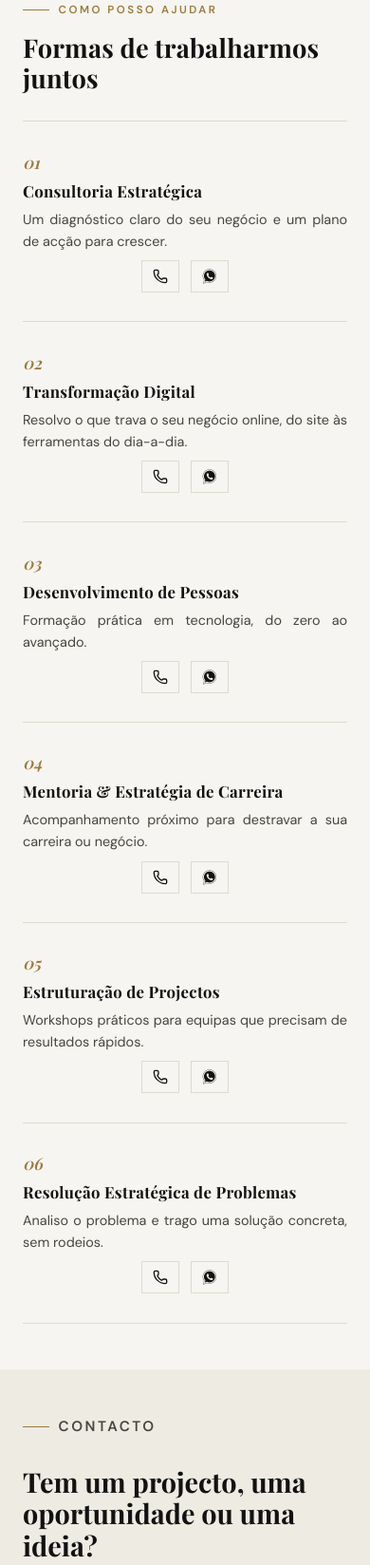
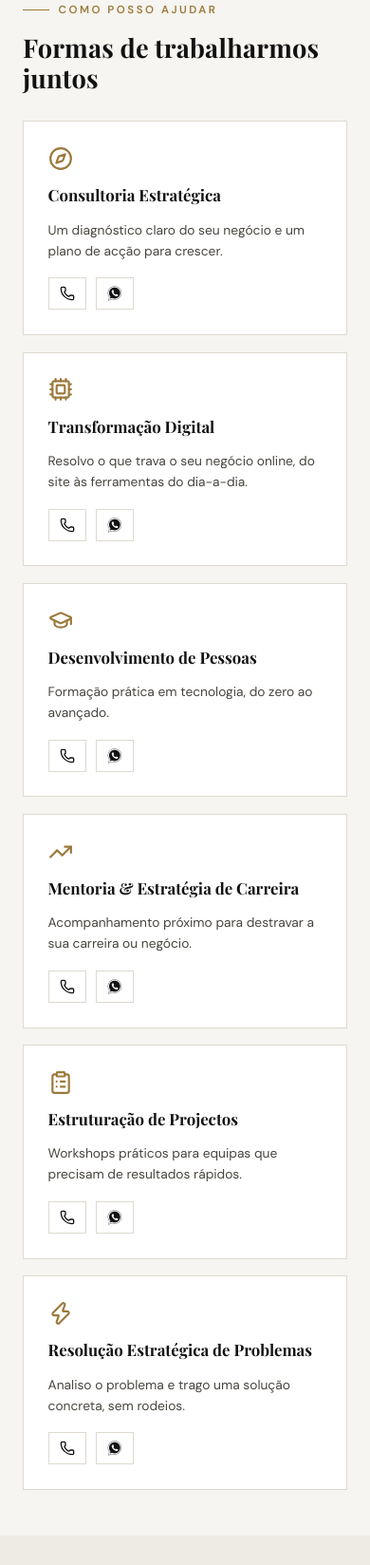
Before and after one commit to FredsonGotKeys/DIA7, a plain HTML site: page index.html in a window 390 px wide. Shown: the part 9440-11088 px from the top of the page at 95% size. Drawn offline with nearby package versions, Linux system fonts and the light colour scheme; a web font is replaced by a local one.

Commit message:
Moderniza secção de serviços, rodapé e adiciona glow dourado no hero (#23)
"O que faço" passa de lista de linhas para uma grelha de cards com
ícone, título e descrição (3 por linha em ecrãs largos), mantendo
contacto directo por chamada/WhatsApp em cada card.

O rodapé passa a ter três grupos — links rápidos, copyright e redes
sociais — em vez de apenas copyright e um link, usando os mesmos
ícones já existentes na secção de Presença Digital.

Adiciona um brilho dourado subtil por trás da foto do hero em ecrãs
grandes (≥900px), onde a foto já aparece ao lado do texto, usando as
mesmas cores douradas do site (sem roxo, sem gradiente exagerado).
Não aparece em mobile, onde a foto é o fundo do hero.


Claude-Session: https://claude.ai/code/session_0174u6W9GAKef4gqCUmcRGAT

Co-authored-by: Claude <noreply@anthropic.com>

```diff
--- a/index.html
+++ b/index.html
@@ -475,6 +475,15 @@
     }
 
     .hero-photo-wrap::after { display: none; }
+
+    .hero-photo-wrap::before {
+      content: "";
+      position: absolute;
+      inset: -18%;
+      background: radial-gradient(ellipse 58% 52% at 50% 38%, rgba(188,165,115,0.38) 0%, rgba(188,165,115,0.14) 45%, transparent 72%);
+      z-index: -1;
+      pointer-events: none;
+    }
   }
 
   .hero-photo-wrap img,
@@ -778,6 +787,60 @@
   .project-card.detail-body h3 { font-size: 1.6rem; }
 
   .project-card.detail-body p.desc { font-size: 0.95rem; line-height: 1.75; }
+
+  /* ══════════════ SERVIÇOS (cards) ══════════════ */
+  .service-grid {
+    display: grid;
+    gap: 1.1rem;
+  }
+
+  @media (min-width: 700px) {
+    .service-grid { grid-template-columns: repeat(3, 1fr); }
+  }
+
+  .service-card {
+    display: flex;
+    flex-direction: column;
+    gap: 0.9rem;
+    background: var(--card);
+    border: 1px solid var(--line);
+    padding: 1.6rem;
+    transition: border-color 0.18s ease, transform 0.18s ease;
+  }
+
+  .service-card:hover {
+    border-color: var(--accent);
+    transform: translateY(-2px);
+  }
+
+  .service-icon {
+    width: 26px;
+    height: 26px;
+    color: var(--accent);
+  }
+
+  .service-icon svg { width: 100%; height: 100%; }
+
+  .service-card h3 {
+    font-family: var(--serif);
+    font-weight: 700;
+    font-size: 1.05rem;
+    margin: 0;
+  }
+
+  .service-card p {
+    font-size: 0.86rem;
+    line-height: 1.6;
+    color: var(--ink-2);
+    margin: 0;
+    flex: 1;
+  }
+
+  .service-actions {
+    display: flex;
+    gap: 0.6rem;
+    margin-top: 0.2rem;
+  }
 
   /* ══════════════ IMPACTO ══════════════ */
   section.impact {
@@ -1366,12 +1429,43 @@
   .footer-inner {
     display: flex;
     flex-wrap: wrap;
-    justify-content: space-between;
-    gap: 1rem;
+    justify-content: center;
+    align-items: center;
+    gap: 1.25rem;
+    text-align: center;
+  }
+
+  @media (min-width: 700px) {
+    .footer-inner { justify-content: space-between; text-align: left; }
   }
 
   .footer-inner a { color: rgba(246,245,241,0.85); text-decoration: none; }
   .footer-inner a:hover { color: var(--accent-dim); }
+
+  .footer-links {
+    display: flex;
+    flex-wrap: wrap;
+    justify-content: center;
+    gap: 0.9rem 1.3rem;
+    order: 2;
+  }
+
+  .footer-copy { order: 1; white-space: nowrap; }
+
+  .footer-social {
+    display: flex;
+    gap: 0.9rem;
+    order: 3;
+  }
+
+  .footer-social a { display: inline-flex; width: 15px; height: 15px; }
+  .footer-social svg { width: 100%; height: 100%; }
+
+  @media (min-width: 700px) {
+    .footer-copy { order: 2; }
+    .footer-links { order: 1; }
+    .footer-social { order: 3; }
+  }
 </style>
 </head>
 <body>
@@ -1837,75 +1931,63 @@
         <p class="eyebrow">COMO POSSO AJUDAR</p>
         <h2>Formas de trabalharmos juntos</h2>
       </div>
-      <div class="areas-list">
-
-        <div class="area-row reveal">
-          <span class="area-num">01</span>
-          <div>
-            <h3 style="text-transform:none;">Consultoria Estratégica</h3>
+      <div class="service-grid">
+
+        <div class="service-card reveal">
+          <span class="service-icon"><i data-lucide="compass"></i></span>
+          <h3>Consultoria Estratégica</h3>
           <p>Um diagnóstico claro do seu negócio e um plano de acção para crescer.</p>
-          </div>
-          <div style="display:flex; gap:0.7rem; align-self:center;">
+          <div class="service-actions">
             <a class="presence-link" style="padding:0.5rem 0.7rem;" href="tel:+258846283051" aria-label="Ligar sobre Consultoria Estratégica"><span class="icn"><i data-lucide="phone"></i></span></a>
             <a class="presence-link" style="padding:0.5rem 0.7rem;" href="https://wa.me/258846283051?text=Olá%20Fredson%2C%20quero%20saber%20mais%20sobre%20Consultoria%20Estratégica" target="_blank" rel="noopener noreferrer" aria-label="WhatsApp sobre Consultoria Estratégica"><span class="icn"><span class="icon-img" style="--icon-src: url('assets/whatsapp-icon.png')"></span></span></a>
           </div>
         </div>
 
-        <div class="area-row reveal">
-          <span class="area-num">02</span>
-          <div>
-            <h3 style="text-transform:none;">Transformação Digital</h3>
+        <div class="service-card reveal">
+          <span class="service-icon"><i data-lucide="cpu"></i></span>
+          <h3>Transformação Digital</h3>
           <p>Resolvo o que trava o seu negócio online, do site às ferramentas do dia-a-dia.</p>
-          </div>
-          <div style="display:flex; gap:0.7rem; align-self:center;">
+          <div class="service-actions">
             <a class="presence-link" style="padding:0.5rem 0.7rem;" href="tel:+258846283051" aria-label="Ligar sobre Transformação Digital"><span class="icn"><i data-lucide="phone"></i></span></a>
             <a class="presence-link" style="padding:0.5rem 0.7rem;" href="https://wa.me/258846283051?text=Olá%20Fredson%2C%20quero%20saber%20mais%20sobre%20Transformação%20Digital" target="_blank" rel="noopener noreferrer" aria-label="WhatsApp sobre Transformação Digital"><span class="icn"><span class="icon-img" style="--icon-src: url('assets/whatsapp-icon.png')"></span></span></a>
           </div>
         </div>
 
-        <div class="area-row reveal">
-          <span class="area-num">03</span>
-          <div>
-            <h3 style="text-transform:none;">Desenvolvimento de Pessoas</h3>
+        <div class="service-card reveal">
+          <span class="service-icon"><i data-lucide="graduation-cap"></i></span>
+          <h3>Desenvolvimento de Pessoas</h3>
           <p>Formação prática em tecnologia, do zero ao avançado.</p>
-          </div>
-          <div style="display:flex; gap:0.7rem; align-self:center;">
+          <div class="service-actions">
             <a class="presence-link" style="padding:0.5rem 0.7rem;" href="tel:+258846283051" aria-label="Ligar sobre Desenvolvimento de Pessoas"><span class="icn"><i data-lucide="phone"></i></span></a>
             <a class="presence-link" style="padding:0.5rem 0.7rem;" href="https://wa.me/258846283051?text=Olá%20Fredson%2C%20quero%20saber%20mais%20sobre%20Desenvolvimento%20de%20Pessoas" target="_blank" rel="noopener noreferrer" aria-label="WhatsApp sobre Desenvolvimento de Pessoas"><span class="icn"><span class="icon-img" style="--icon-src: url('assets/whatsapp-icon.png')"></span></span></a>
           </div>
         </div>
 
-        <div class="area-row reveal">
-          <span class="area-num">04</span>
-          <div>
-            <h3 style="text-transform:none;">Mentoria &amp; Estratégia de Carreira</h3>
+        <div class="service-card reveal">
+          <span class="service-icon"><i data-lucide="trending-up"></i></span>
+          <h3>Mentoria &amp; Estratégia de Carreira</h3>
           <p>Acompanhamento próximo para destravar a sua carreira ou negócio.</p>
-          </div>
-          <div style="display:flex; gap:0.7rem; align-self:center;">
+          <div class="service-actions">
             <a class="presence-link" style="padding:0.5rem 0.7rem;" href="tel:+258846283051" aria-label="Ligar sobre Mentoria e Estratégia de Carreira"><span class="icn"><i data-lucide="phone"></i></span></a>
             <a class="presence-link" style="padding:0.5rem 0.7rem;" href="https://wa.me/258846283051?text=Olá%20Fredson%2C%20quero%20saber%20mais%20sobre%20Mentoria%20%26%20Estratégia%20de%20Carreira" target="_blank" rel="noopener noreferrer" aria-label="WhatsApp sobre Mentoria e Estratégia de Carreira"><span class="icn"><span class="icon-img" style="--icon-src: url('assets/whatsapp-icon.png')"></span></span></a>
           </div>
         </div>
 
-        <div class="area-row reveal">
-          <span class="area-num">05</span>
-          <div>
-            <h3 style="text-transform:none;">Estruturação de Projectos</h3>
+        <div class="service-card reveal">
+          <span class="service-icon"><i data-lucide="clipboard-list"></i></span>
+          <h3>Estruturação de Projectos</h3>
           <p>Workshops práticos para equipas que precisam de resultados rápidos.</p>
-          </div>
-          <div style="display:flex; gap:0.7rem; align-self:center;">
+          <div class="service-actions">
             <a class="presence-link" style="padding:0.5rem 0.7rem;" href="tel:+258846283051" aria-label="Ligar sobre Estruturação de Projectos"><span class="icn"><i data-lucide="phone"></i></span></a>
             <a class="presence-link" style="padding:0.5rem 0.7rem;" href="https://wa.me/258846283051?text=Olá%20Fredson%2C%20quero%20saber%20mais%20sobre%20Estruturação%20de%20Projectos" target="_blank" rel="noopener noreferrer" aria-label="WhatsApp sobre Estruturação de Projectos"><span class="icn"><span class="icon-img" style="--icon-src: url('assets/whatsapp-icon.png')"></span></span></a>
           </div>
         </div>
 
-        <div class="area-row reveal">
-          <span class="area-num">06</span>
-          <div>
-            <h3 style="text-transform:none;">Resolução Estratégica de Problemas</h3>
+        <div class="service-card reveal">
+          <span class="service-icon"><i data-lucide="zap"></i></span>
+          <h3>Resolução Estratégica de Problemas</h3>
           <p>Analiso o problema e trago uma solução concreta, sem rodeios.</p>
-          </div>
-          <div style="display:flex; gap:0.7rem; align-self:center;">
+          <div class="service-actions">
             <a class="presence-link" style="padding:0.5rem 0.7rem;" href="tel:+258846283051" aria-label="Ligar sobre Resolução Estratégica de Problemas"><span class="icn"><i data-lucide="phone"></i></span></a>
             <a class="presence-link" style="padding:0.5rem 0.7rem;" href="https://wa.me/258846283051?text=Olá%20Fredson%2C%20quero%20saber%20mais%20sobre%20Resolução%20de%20Problemas" target="_blank" rel="noopener noreferrer" aria-label="WhatsApp sobre Resolução Estratégica de Problemas"><span class="icn"><span class="icon-img" style="--icon-src: url('assets/whatsapp-icon.png')"></span></span></a>
           </div>
@@ -1950,8 +2032,27 @@
 
 <footer class="site-footer">
   <div class="container footer-inner">
-    <span>© 2026 Fredson Muianga · Maputo, Moçambique</span>
-    <a href="https://wa.me/258846283051?text=Olá%20Fredson%2C%20vim%20pelo%20seu%20site." target="_blank" rel="noopener noreferrer">Falar comigo →</a>
+    <nav class="footer-links">
+      <a href="#sobre">Sobre</a>
+      <a href="#projectos">Projectos</a>
+      <a href="#networking">Networking</a>
+      <a href="#contacto">Contacto</a>
+    </nav>
+    <span class="footer-copy">© 2026 Fredson Muianga · Maputo, Moçambique</span>
+    <div class="footer-social">
+      <a href="https://www.linkedin.com/in/fredson-muianga-7495831ba" target="_blank" rel="noopener noreferrer" aria-label="LinkedIn">
+        <svg viewBox="0 0 24 24" fill="currentColor"><path d="M20.447 20.452h-3.554v-5.569c0-1.328-.027-3.037-1.852-3.037-1.853 0-2.136 1.445-2.136 2.939v5.667H9.351V9h3.414v1.561h.046c.477-.9 1.637-1.85 3.37-1.85 3.601 0 4.267 2.37 4.267 5.455v6.286zM5.337 7.433c-1.144 0-2.063-.926-2.063-2.065 0-1.138.92-2.063 2.063-2.063 1.14 0 2.064.925 2.064 2.063 0 1.139-.925 2.065-2.064 2.065zm1.782 13.019H3.555V9h3.564v11.452zM22.225 0H1.771C.792 0 0 .774 0 1.729v20.542C0 23.227.792 24 1.771 24h20.451C23.2 24 24 23.227 24 22.271V1.729C24 .774 23.2 0 22.222 0h.003z"/></svg>
+      </a>
+      <a href="https://www.instagram.com/muianga.oficial?igsi=bmZqZWptcHN6ZHR2" target="_blank" rel="noopener noreferrer" aria-label="Instagram">
+        <svg viewBox="0 0 24 24" fill="currentColor"><path d="M12 2.163c3.204 0 3.584.012 4.85.07 3.252.148 4.771 1.691 4.919 4.919.058 1.265.069 1.645.069 4.849 0 3.205-.012 3.584-.069 4.849-.149 3.225-1.664 4.771-4.919 4.919-1.266.058-1.644.07-4.85.07-3.204 0-3.584-.012-4.849-.07-3.26-.149-4.771-1.699-4.919-4.92-.058-1.265-.07-1.644-.07-4.849 0-3.204.013-3.583.07-4.849.149-3.227 1.664-4.771 4.919-4.919 1.266-.057 1.645-.069 4.849-.069zm0-2.163c-3.259 0-3.667.014-4.947.072-4.358.2-6.78 2.618-6.98 6.98-.059 1.281-.073 1.689-.073 4.948 0 3.259.014 3.668.072 4.948.2 4.358 2.618 6.78 6.98 6.98 1.281.058 1.689.072 4.948.072 3.259 0 3.668-.014 4.948-.072 4.354-.2 6.782-2.618 6.979-6.98.059-1.28.073-1.689.073-4.948 0-3.259-.014-3.667-.072-4.947-.196-4.354-2.617-6.78-6.979-6.98-1.281-.059-1.69-.073-4.949-.073zm0 5.838c-3.403 0-6.162 2.759-6.162 6.162s2.759 6.163 6.162 6.163 6.162-2.759 6.162-6.163c0-3.403-2.759-6.162-6.162-6.162zm0 10.162c-2.209 0-4-1.79-4-4 0-2.209 1.791-4 4-4s4 1.791 4 4c0 2.21-1.791 4-4 4zm6.406-11.845c-.796 0-1.441.645-1.441 1.44s.645 1.44 1.441 1.44c.795 0 1.439-.645 1.439-1.44s-.644-1.44-1.439-1.44z"/></svg>
+      </a>
+      <a href="https://www.facebook.com/share/1B5XpVw2Yw/" target="_blank" rel="noopener noreferrer" aria-label="Facebook">
+        <svg viewBox="0 0 24 24" fill="currentColor"><path d="M9.101 23.691v-7.98H6.627v-3.667h2.474v-1.58c0-4.085 1.848-5.978 5.858-5.978.401 0 .955.042 1.468.103a8.68 8.68 0 0 1 1.141.195v3.325a8.623 8.623 0 0 0-.653-.036 26.805 26.805 0 0 0-.733-.009c-.707 0-1.259.096-1.675.309a1.686 1.686 0 0 0-.679.622c-.258.42-.374.995-.374 1.752v1.297h3.919l-.386 1.926-.287 1.741h-3.246v8.245C19.396 23.238 24 18.179 24 12.044c0-6.627-5.373-12-12-12s-12 5.373-12 12c0 6.135 4.604 11.194 10.101 11.647Z"/></svg>
+      </a>
+      <a href="https://wa.me/258846283051?text=Olá%20Fredson%2C%20vim%20pelo%20seu%20site." target="_blank" rel="noopener noreferrer" aria-label="WhatsApp">
+        <span class="icon-img" style="--icon-src: url('assets/whatsapp-icon.png');"></span>
+      </a>
+    </div>
   </div>
 </footer>
 
```
Lines whose indentation alone changed are shown as unchanged.
